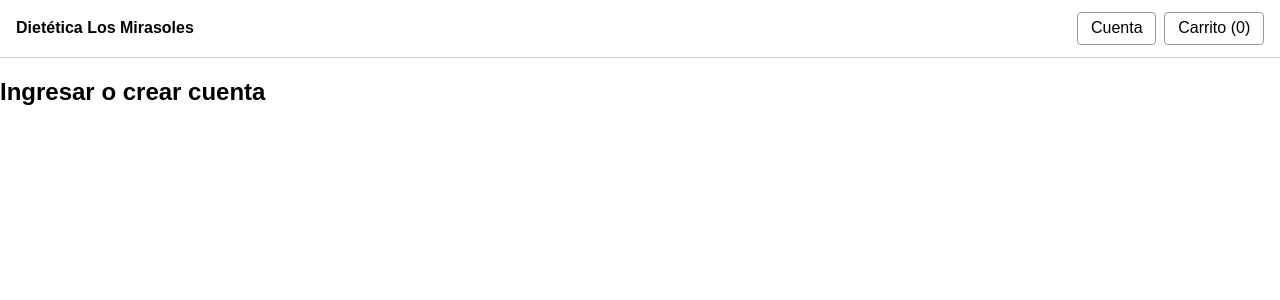
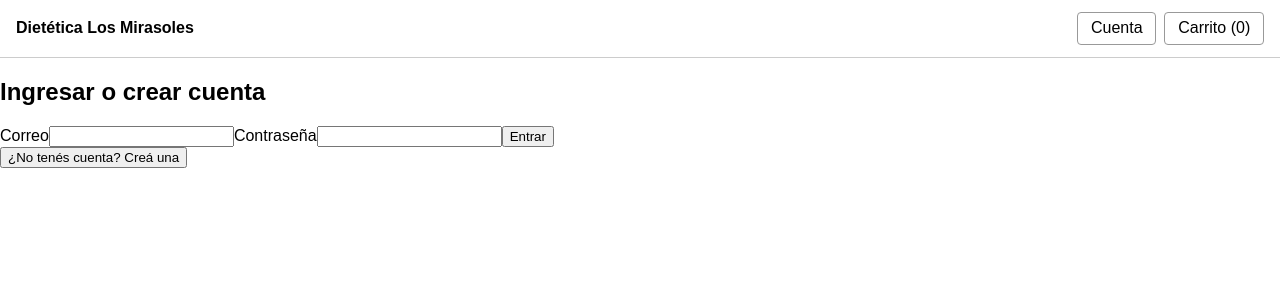
Before and after one commit to kojea415-bot/TDA-ECommerce-LosMirasoles, a React (Vite) app: page /ingreso in a window 1280 px wide. Shown: the top 300 px of the page. Built offline with nearby package versions, Linux system fonts and the light colour scheme.

Commit message:
Agrega el formulario de ingreso sin lógica

```diff
--- a/src/pages/Ingreso.jsx
+++ b/src/pages/Ingreso.jsx
@@ -1,6 +1,22 @@
-// Pantalla provisoria: se completa en su rama
+// Pantalla de ingreso: formulario de correo y contraseña (la lógica se agrega después)
 function Ingreso() {
-  return <h2>Ingresar o crear cuenta</h2>
+  return (
+    <main className="ingreso">
+      <h2>Ingresar o crear cuenta</h2>
+
+      <form className="ingreso-form">
+        <label htmlFor="correo">Correo</label>
+        <input id="correo" type="email" required />
+
+        <label htmlFor="contrasenia">Contraseña</label>
+        <input id="contrasenia" type="password" required />
+
+        <button type="submit">Entrar</button>
+      </form>
+
+      <button type="button">¿No tenés cuenta? Creá una</button>
+    </main>
+  )
 }
 
 export default Ingreso
```
